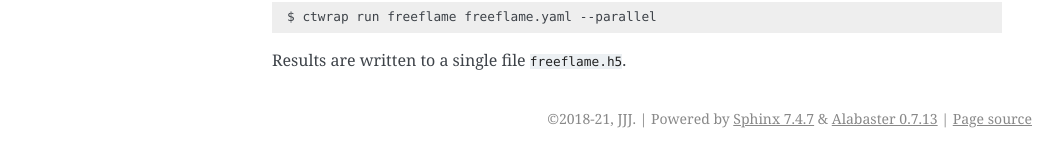
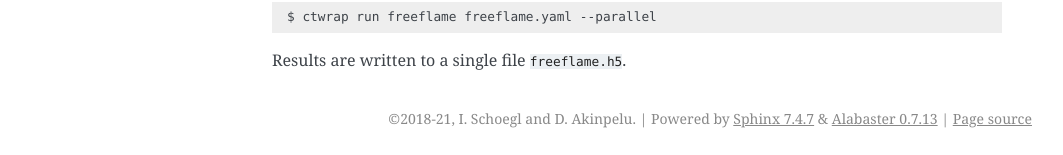
Before and after one commit to johnlouieabrina-acn/ctwrap, a Sphinx documentation site: the page built from docs/index.rst, in a window 1280 px wide. Shown: the part 823-978 px from the top of the page, without its empty margins (113-1176 px from the left). Built offline with Sphinx 7.4.7, drawn with Linux system fonts in a browser that asks for light colours; pages that are not in the unit, such as notebooks, are missing from menus; the version number could not be read and is left out; some of the changed lines change nothing that is shown.

Commit message:
Update conf.py

```diff
--- a/docs/conf.py
+++ b/docs/conf.py
@@ -16,11 +16,12 @@
 import datetime
 
 import ctwrap
+
 # -- Project information -----------------------------------------------------
 
 year = datetime.date.today().year
 project = 'ctwrap'
-author = 'JJJ'
+author = ctwrap.__author__
 copyright = '2018-{}, {}'.format(year-2000, author)
 
 # The short X.Y version
@@ -72,7 +73,7 @@ html_theme = 'alabaster'
 # further.  For a list of options available for each theme, see the
 # documentation.
 html_theme_options = {
-    'github_user': 'microcombustion',
+    'github_user': 'johnlouieabrina-acn',
     'github_repo': 'ctwrap',
     'github_banner': False,
     'github_button': True,
```
